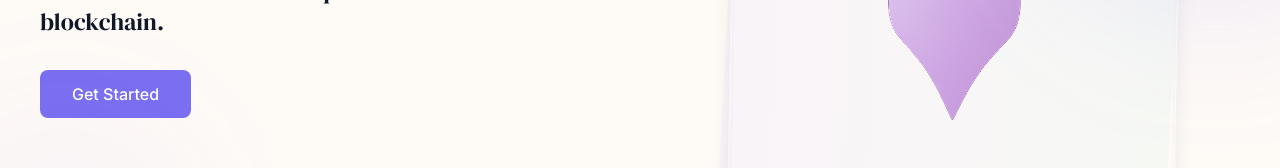
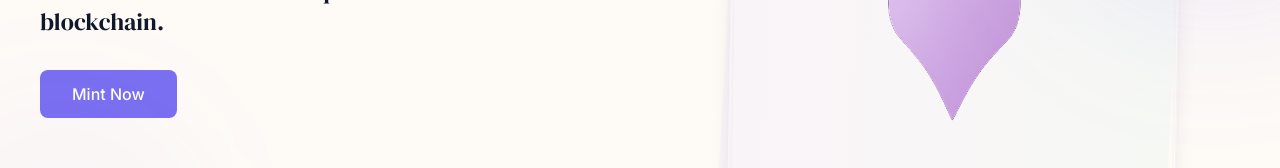
Before and after one commit to gala1234/mintsy, a Next.js app: page / in a window 1280 px wide. Shown: the part 480-648 px from the top of the page. Built offline with nearby package versions, Linux system fonts and the light colour scheme.

Commit message:
fixing ts

```diff
--- a/src/components/sections/Hero.tsx
+++ b/src/components/sections/Hero.tsx
@@ -21,7 +21,7 @@ const Hero = () => {
               unique NFTs on the blockchain.
             </p>
             <div>
-              <LinkButton>Get Started</LinkButton>
+              <LinkButton href="#mint">Mint Now</LinkButton>
             </div>
           </div>
 
--- a/src/components/ui/LinkButton.tsx
+++ b/src/components/ui/LinkButton.tsx
@@ -4,7 +4,7 @@ import { cva, type VariantProps } from "class-variance-authority";
 import { cn } from "@/lib/utils";
 
 const linkButtonVariants = cva(
-  "inline-block font-medium rounded-lg transition-colors duration-300 ",
+  "inline-block font-medium rounded-lg transition-colors duration-300",
   {
     variants: {
       variant: {
@@ -22,23 +22,24 @@ const linkButtonVariants = cva(
 );
 
 export interface LinkButtonProps
-  extends React.ButtonHTMLAttributes<HTMLButtonElement>,
+  extends React.AnchorHTMLAttributes<HTMLAnchorElement>, // Changed from ButtonHTMLAttributes
     VariantProps<typeof linkButtonVariants> {
-  asChild?: boolean;
+  href: string; // Made href required
 }
 
-const LinkButton = React.forwardRef<HTMLButtonElement, LinkButtonProps>(
-  ({ className, variant, size, ...props }) => {
+const LinkButton = React.forwardRef<HTMLAnchorElement, LinkButtonProps>( // Changed ref type
+  ({ className, variant, size, href, ...props }, ref) => {
     return (
       <Link
         className={cn(linkButtonVariants({ variant, size, className }))}
-        href="#get-started"
+        href={href}
+        ref={ref}
         {...props}
       />
     );
   }
 );
 
-LinkButton.displayName = "Button";
+LinkButton.displayName = "LinkButton"; // Fixed display name
 
 export { LinkButton, linkButtonVariants };
```
